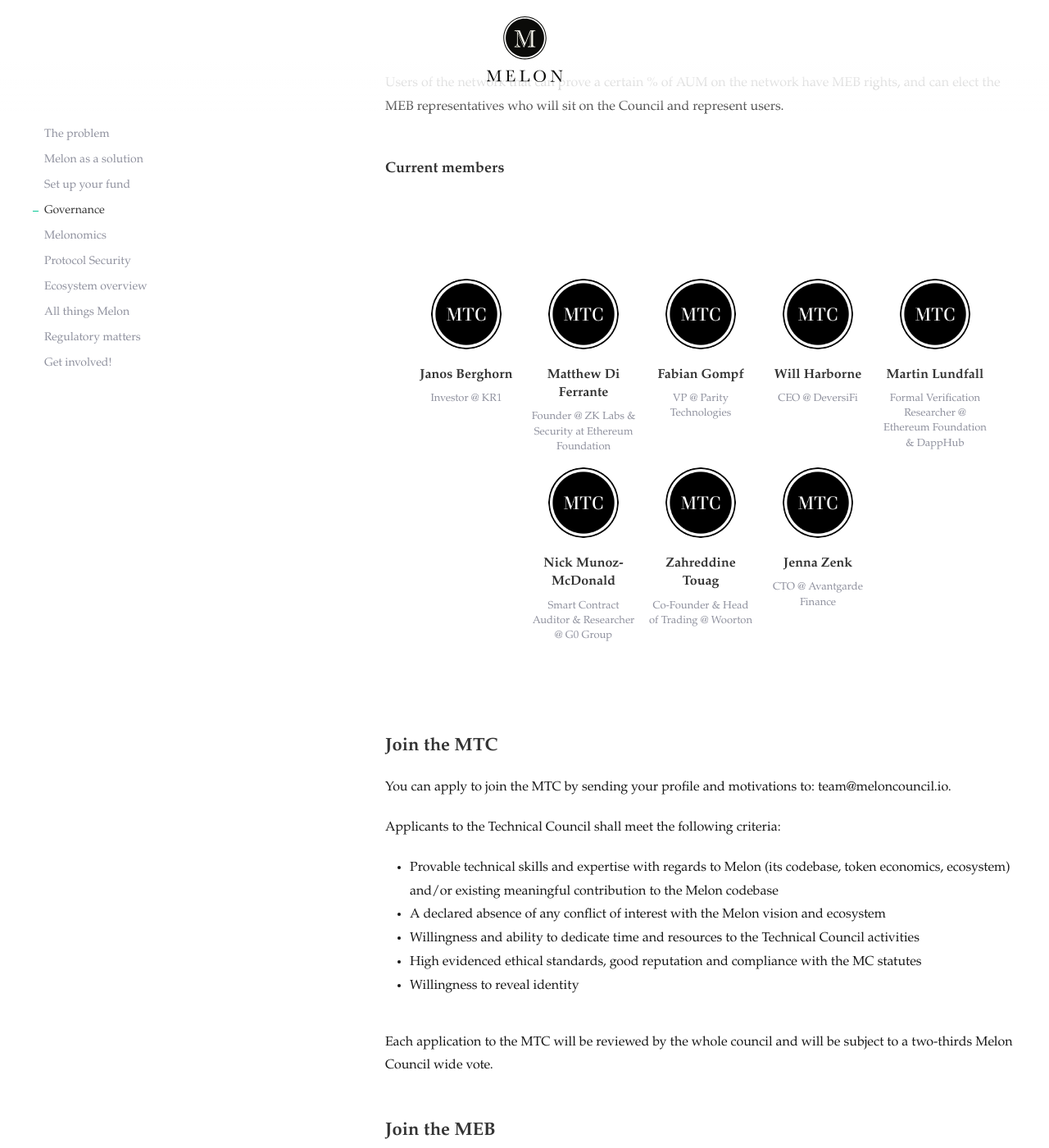
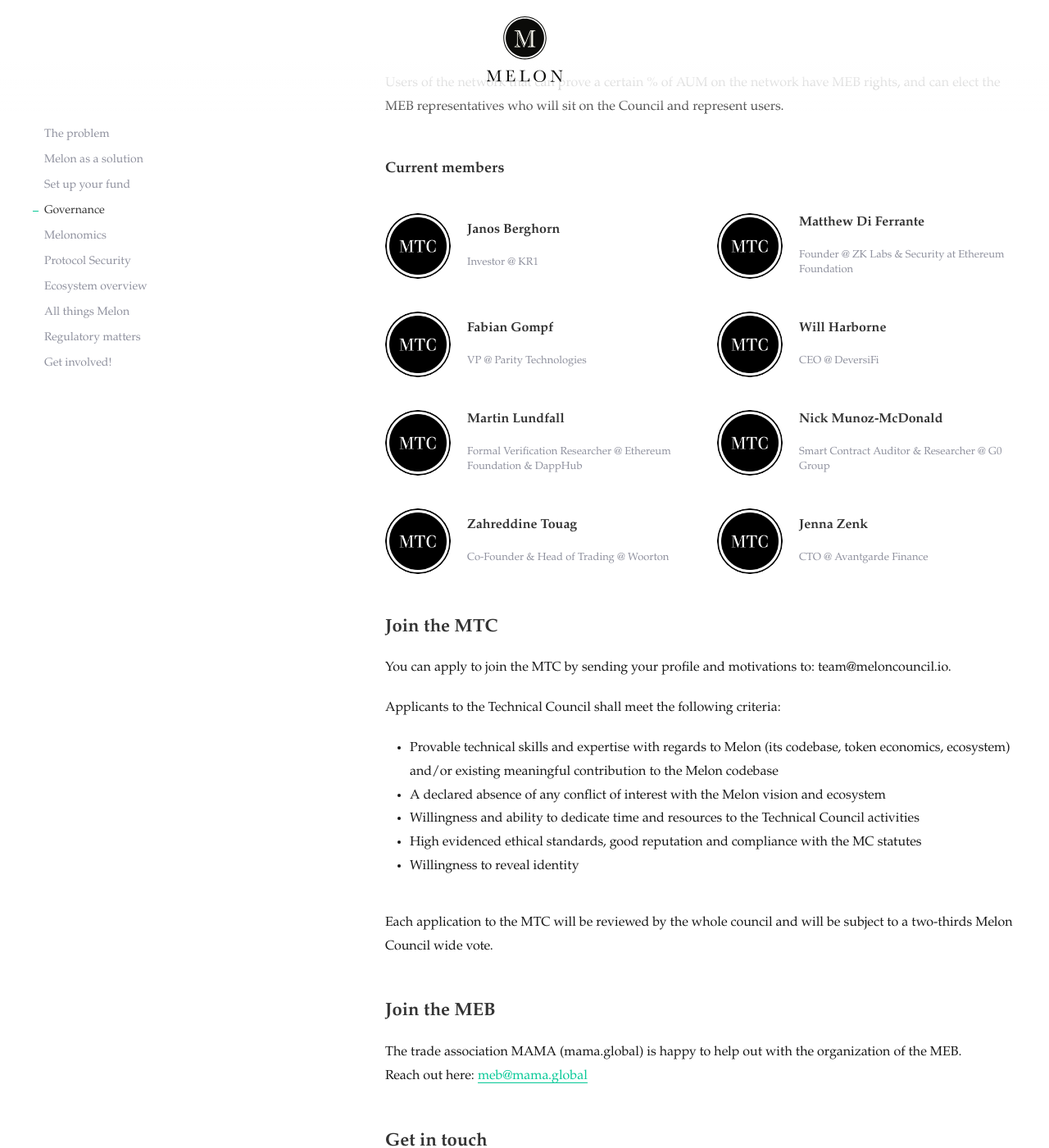
Before and after one commit to melonproject-archive/melon-website, a Jekyll site: the page built from _docs/governance.md, in a window 1280 px wide and 1400 px high, scrolled down 1384 px. Shown: the whole window at 82% size. Built offline with Jekyll 4.4.1, drawn with Linux system fonts in a browser that asks for light colours; some web fonts are replaced.

Commit message:
[team] create and aply custom team layout

```diff
--- a/_docs/governance.md
+++ b/_docs/governance.md
@@ -40,7 +40,7 @@
 
 #### Current members
 
-{% include team.html authors="janos, matthew, fabian, will, martin, nick, zahreddine, jenna" title="" subtitle=""%}
+{% include team-minimal.html authors="janos, matthew, fabian, will, martin, nick, zahreddine, jenna" title="" subtitle=""%}
 
 ### Join the MTC
 
--- /dev/null
+++ b/_includes/team-minimal.html
@@ -0,0 +1,41 @@
+<div class="uk-team-section uk-margin-medium-top">
+    <div class="uk-container uk-container-expand">
+
+        <div class="uk-grid uk-child-width-1-1 uk-child-width-1-2@m  uk-text-center" data-uk-grid>
+
+        {% if include.authors %}
+            {% assign authors = include.authors | split: ", " %}
+        {% else %}
+            {% assign authors = site.authors %}
+        {% endif %}
+
+        {% for author in authors %}
+
+            {% if include.authors %}
+                {% assign item = site.authors[author] %}
+            {% else %}
+                {% assign item = author[1] %}
+            {% endif %}
+
+            <div class="">
+                <div class="uk-card uk-flex uk-flex-middle">
+                    {% if item.avatar %}
+                        {% if item.avatar contains 'http' %}
+                            {% assign domain = '' %}
+                        {% else %}
+                            {% assign domain = site.uploads | absolute_url %}
+                        {% endif %}
+
+                        <img class="uk-border-circle" src="{{ domain }}{{ item.avatar }}" alt="{{ item.name }}">
+                    {% endif %}
+                    <div class="uk-margin-left uk-text-left">
+                        <h5 class="">{{ item.name }}</h5>
+                        <p class="uk-article-meta uk-margin-remove-bottom uk-margin-small-top">{{ item.title }}</p>
+                    </div>
+                </div>
+            </div>
+        {% endfor %}
+        </div>
+
+    </div>
+</div>
--- a/_sass/theme/mixins.scss
+++ b/_sass/theme/mixins.scss
@@ -675,6 +675,7 @@
         }
     }
 
+
     #markdown-toc {
         padding: 0 0 0 $global-margin;
         border-left: solid 2px #d9dde0;
@@ -846,3 +847,9 @@
     }
 
 }
+
+.uk-team-section{
+   img{
+    width: 80px;
+   }
+}
```
